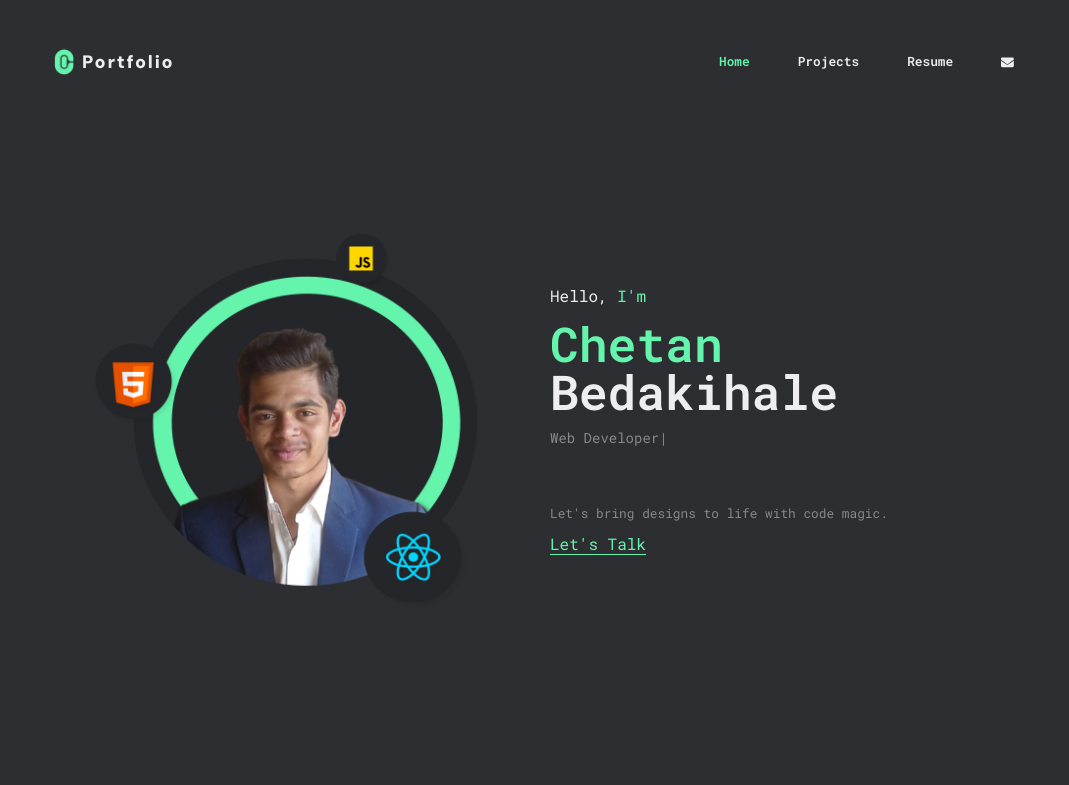
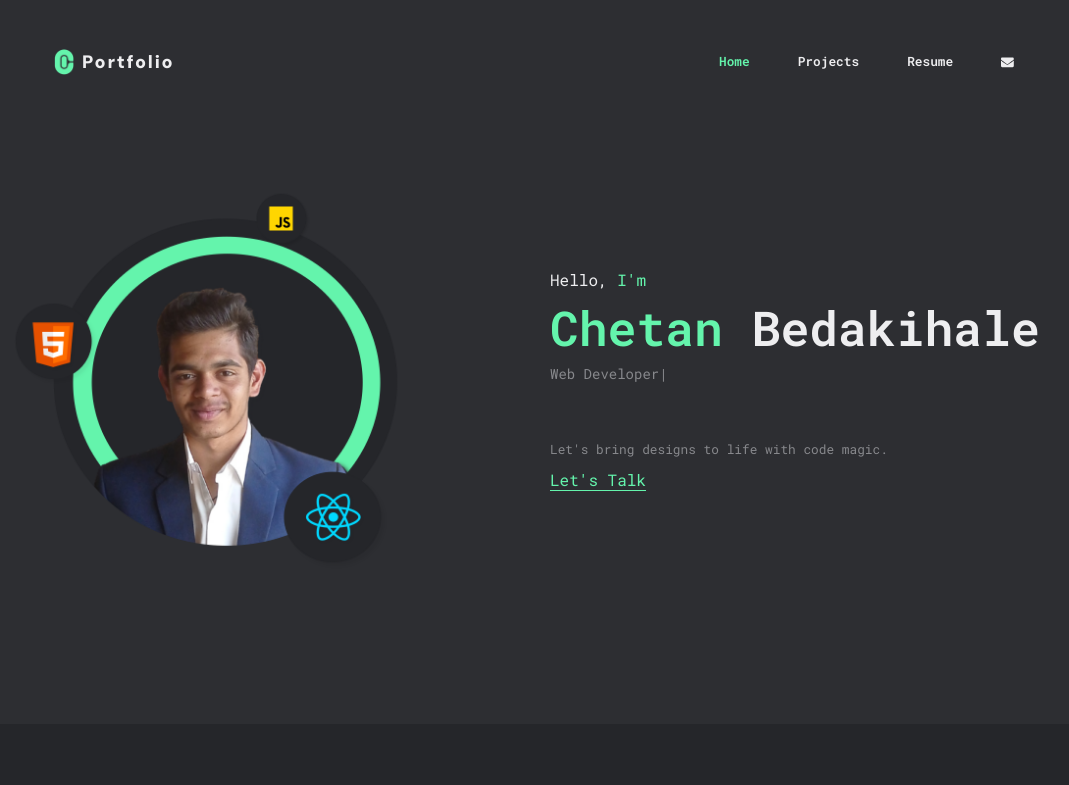
Before and after one commit to Chetan-B9/cb-portfolio, a React (Vite) app in the folder cb-portfolio/: page / in a window 1280 px wide. Shown: the top 785 px of the page, without its empty margins (106-1175 px from the left). Built offline with nearby package versions, Linux system fonts and the light colour scheme; no server answers.

Commit message:
fix issue - 31

```diff
--- a/cb-portfolio/src/Components/Home/Home.jsx
+++ b/cb-portfolio/src/Components/Home/Home.jsx
@@ -92,10 +92,10 @@ function Home() {
     <>
       {/*  hero section start */}
       <section
-        className={` px-8 py-5 md:py-10 md:px-20 lg:px-40  flex flex-col `}
+        className={`flex flex-col `}
       >
 
-        <div className="w-full h-fit lg:h-[calc(100vh-12rem)] grid grid-cols-1 lg:grid-cols-2 gap-5 md:gap-8">
+        <div className="container w-full h-fit lg:h-[calc(100vh-12rem)] grid grid-cols-1 lg:grid-cols-2 gap-5 md:gap-8">
           <div
             className={`${homeStyle.image_part} h-full flex justify-center items-center`}
           >
```
